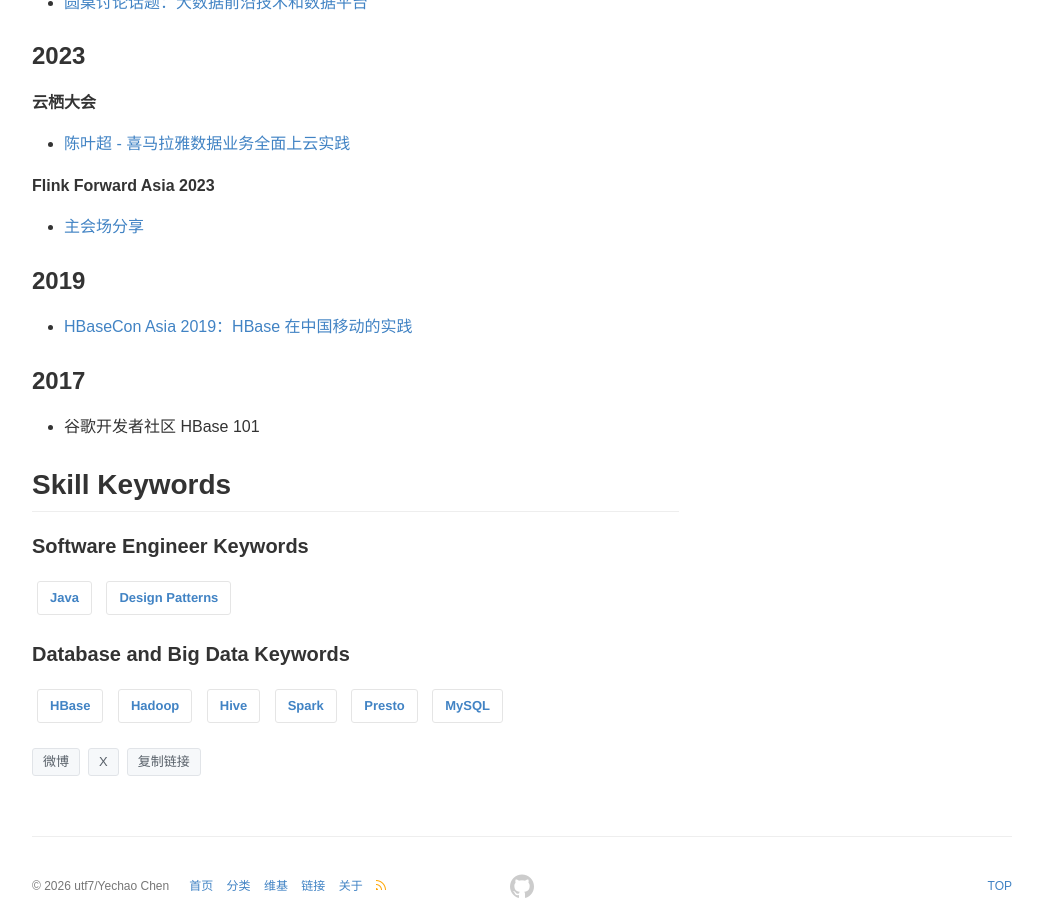
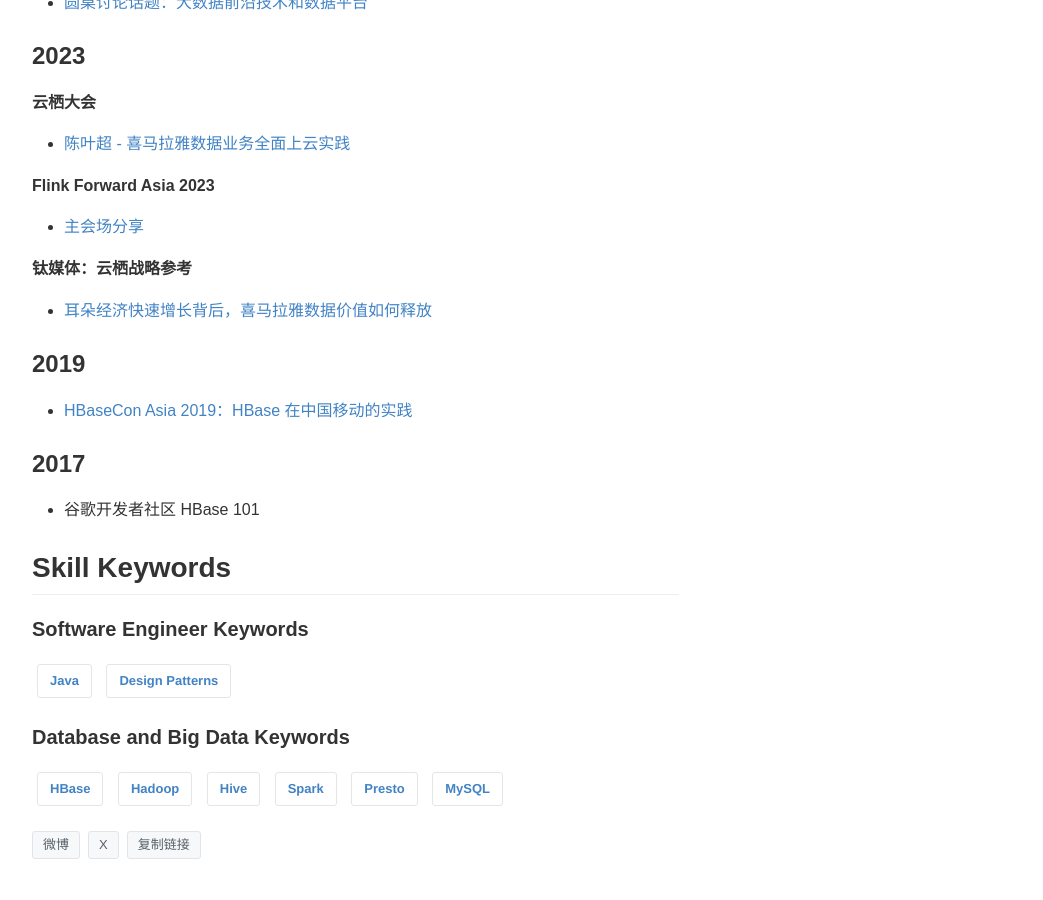
Before and after one commit to utf7/utf7.github.io, a Jekyll site: the page built from pages/about.md, in a window 1280 px wide and 900 px high, scrolled down 1275 px. Shown: the whole window, without its empty margins (118-1161 px from the left). Built offline with Jekyll 4.4.1, drawn with Linux system fonts in a browser that asks for light colours; comment, search, counter and statistics services are not loaded.

Commit message:
补充 2023 钛媒体演讲，并同步到 About。
Co-authored-by: Cursor <cursoragent@cursor.com>

```diff
--- a/pages/about.md
+++ b/pages/about.md
@@ -65,6 +65,10 @@ permalink: /about/
 
 * [主会场分享](https://mp.weixin.qq.com/s/vaQUXepOZ0nEF3FKT5O6fQ)
 
+**钛媒体：云栖战略参考**
+
+* [耳朵经济快速增长背后，喜马拉雅数据价值如何释放](https://mp.weixin.qq.com/s/neA_Z5cY1v8ZiTefDc04uQ)
+
 ### 2019
 
 * [HBaseCon Asia 2019：HBase 在中国移动的实践](https://utf7.github.io/docs/hbaseconasia2019track31430-190819225905.pdf)
```
Also changed, not shown: README.md.
